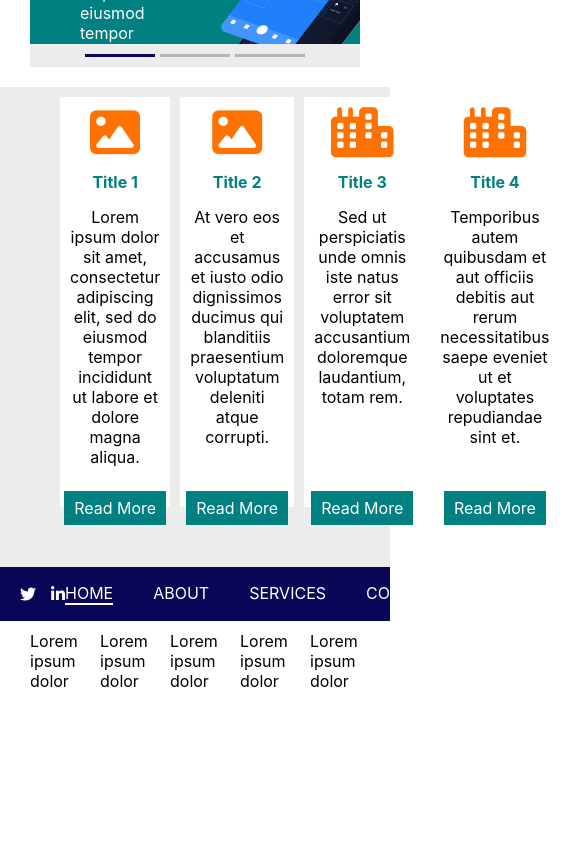
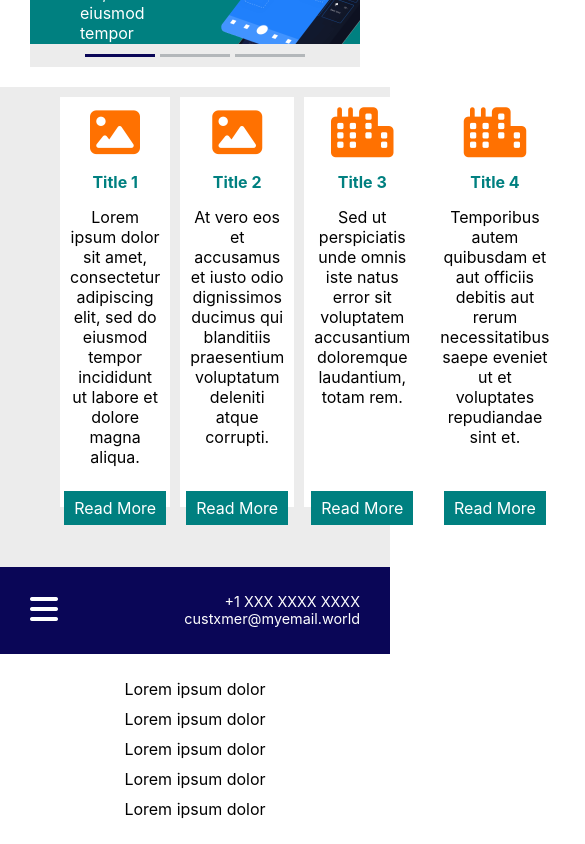
Before and after one commit to chasscepts/custxmer-clone, a React (Create React App) app: page / in a window 390 px wide. Shown: the part 922-1766 px from the top of the page, 585 px wide, since content can reach past the window. Before the commit the page ends 1623 px from the top, so only its background shows below. Built offline with nearby package versions, Linux system fonts and the light colour scheme.

Commit message:
Make footer responsive.

```diff
--- a/src/components/AppFooter/index.js
+++ b/src/components/AppFooter/index.js
@@ -1,12 +1,21 @@
+import PropTypes from 'prop-types';
 import MainMenu from '../MainMenu';
 import SocialMedia from '../SocialMedia';
 import css from './style.module.css';
 
-const AppFooter = () => (
+const AppFooter = ({ setDrawerOpen }) => {
+  const openDrawer = () => setDrawerOpen(true);
+
+  return (
     <footer>
       <div className={css.footerNav}>
         <div className={`container ${css.navWrap}`}>
+          <button className={css.hamburger} onClick={openDrawer} >
+            <i className="fa-solid fa-bars" />
+          </button>
+          <div className={css.socialMediaWrap}>
             <SocialMedia />
+          </div>
           <div className={css.mainMenuWrap}>
             <MainMenu />
           </div>
@@ -31,5 +40,10 @@ const AppFooter = () => (
       </div>
     </footer>
   );
+};
+
+AppFooter.propTypes = {
+  setDrawerOpen: PropTypes.func.isRequired,
+};
 
 export default AppFooter;
--- a/src/components/AppFooter/style.module.css
+++ b/src/components/AppFooter/style.module.css
@@ -13,6 +13,7 @@
 .contacts {
   display: flex;
   flex-direction: column;
+  align-items: flex-end;
   font-size: 0.9rem;
 }
 
@@ -28,6 +29,46 @@
   display: flex;
 }
 
-.footerInfoContainer > *:not(:first-child) {
+.footerInfoContainer > * {
   margin-left: 20px;
 }
+
+.footerInfoContainer > *:first-child {
+  margin-left: 0;
+}
+
+.hamburger {
+  color: #fff;
+  font-size: 32px;
+  display: none;
+  cursor: pointer;
+}
+
+@media only screen and (max-width: 768px) {
+  .navWrap {
+    padding: 15px 30px;
+  }
+
+  .hamburger {
+    display: block;
+  }
+
+  .socialMediaWrap,
+  .mainMenuWrap {
+    display: none;
+  }
+
+  .footerInfo {
+    padding: 20px;
+  }
+
+  .footerInfoContainer {
+    flex-direction: column;
+    align-items: center;
+  }
+
+  .footerInfoContainer > * {
+    margin-left: 0;
+    padding: 5px 0;
+  }
+};
--- a/src/components/MainNavigation.js
+++ b/src/components/MainNavigation.js
@@ -23,7 +23,7 @@ const MainNavigation = () => {
             <Route path={paths.CONTACT} element={<Contact />} />
           </Routes>
         </main>
-        <AppFooter />
+        <AppFooter setDrawerOpen={setDrawerOpen} />
       </BrowserRouter>
     </div>
   );
```
Lines whose indentation alone changed are shown as unchanged.
